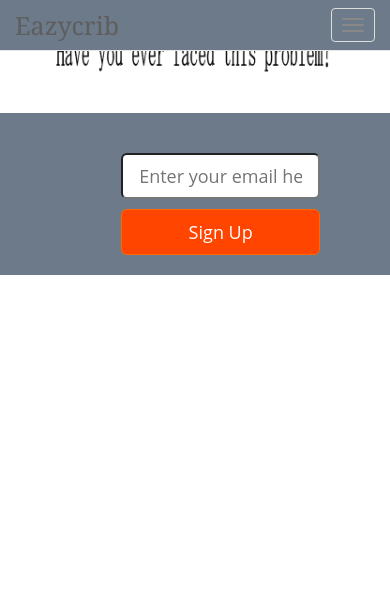
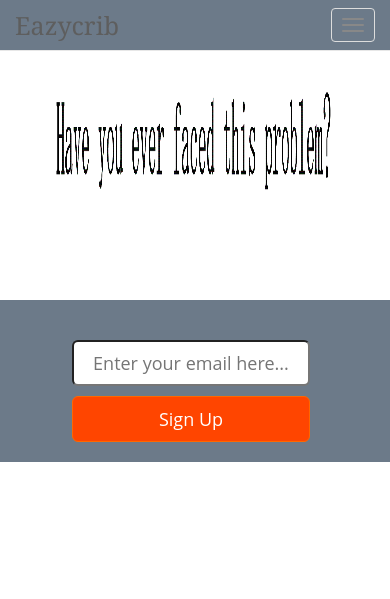
Before and after one commit to bernardAdark/eazycrib, a PHP site: page / in a window 390 px wide. Shown: the top 599 px of the page. Run offline with PHP 8.4, Linux system fonts and the light colour scheme; some libraries are stand-ins or nearby versions.

Commit message:
final edits of ui

```diff
--- a/css/style.css
+++ b/css/style.css
@@ -1,6 +1,6 @@
 
 body {
-	height: 600px;
+	min-height: 600px;
 	font-family: "Open Sans", sans-serif;
 	font-size: 15px;
   max-width: 100%;
@@ -99,7 +99,7 @@ h2 #signup-success #signup-error {
 /* Landscape phones and portrait tablets */
 @media (max-width: 767px) {
   .signup-move{
-      padding-left: 20%;
+      padding-left: 5%;
     }
     #signup-button {
       display: block;
@@ -110,12 +110,15 @@ h2 #signup-success #signup-error {
       width: 80%;
       text-align: center;
     }
+    .spacing {
+      height: 300px;
+    }
 }
 
 /* Portrait phones and smaller */
 @media (max-width: 480px) {
     .signup-move{
-      padding-left: 20%;
+      padding-left: 5%;
     }
     #signup-button {
       display: block;
@@ -126,4 +129,8 @@ h2 #signup-success #signup-error {
       width: 80%;
       text-align: center;
     }
+
+    .spacing {
+      height: 300px;
+    }
 }
```
